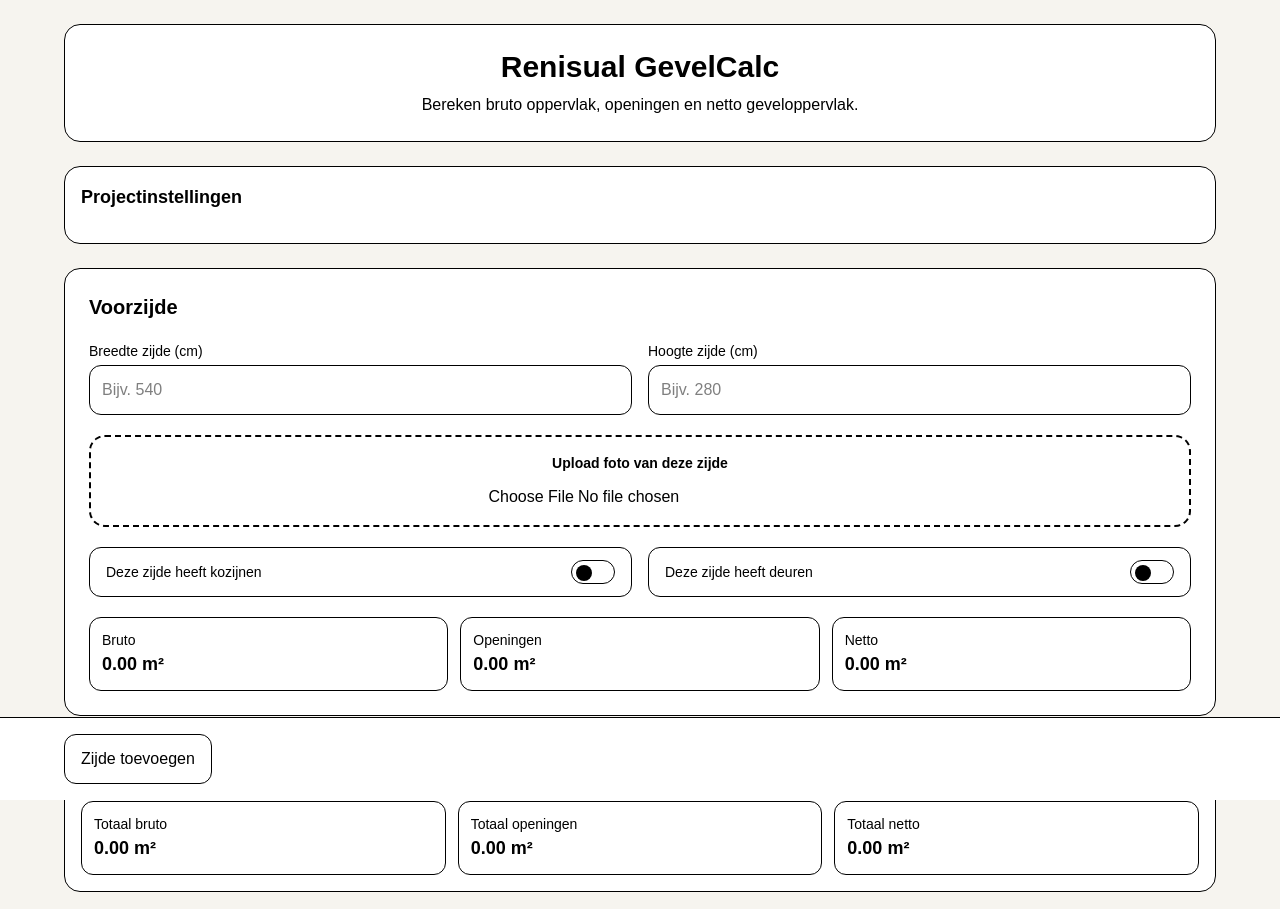
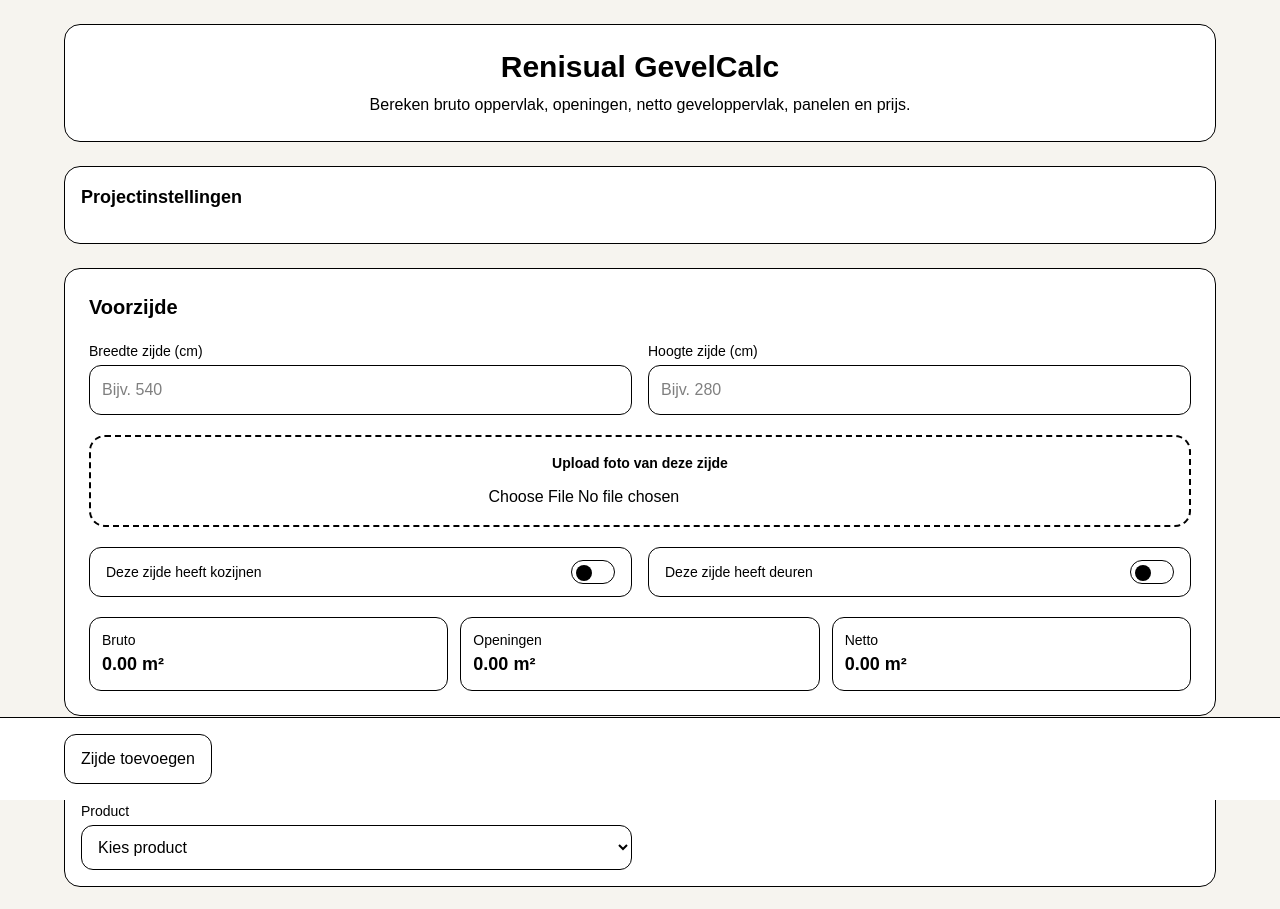
Before and after one commit to cryptoprins-ship-it/renisual, a Next.js app: page /gevelcalc in a window 1280 px wide. Shown: the top 909 px of the page. Built offline with nearby package versions, Linux system fonts and the light colour scheme.

Commit message:
Add product selection, orientation and material calc

```diff
--- a/app/gevelcalc/page.tsx
+++ b/app/gevelcalc/page.tsx
@@ -1,6 +1,9 @@
 "use client";
 
 import { useMemo, useState } from "react";
+
+import { products, type Orientation } from "@/lib/productCatalog";
+import { calculateMaterials } from "@/lib/calculateMaterials";
 
 type YesNo = "yes" | "no";
 type OpeningType = "window" | "door" | "other";
@@ -41,7 +44,12 @@
   return {
     id: crypto.randomUUID(),
     type,
-    label: type === "window" ? "Kozijnen" : type === "door" ? "Deuren" : "Overige opening",
+    label:
+      type === "window"
+        ? "Kozijnen"
+        : type === "door"
+          ? "Deuren"
+          : "Overige opening",
     width: "",
     height: "",
     count: "1",
@@ -77,50 +85,85 @@
       className="flex w-full items-center justify-between rounded-xl border border-black bg-white px-4 py-3 text-left"
     >
       <span className="text-sm font-medium">{label}</span>
-      <span className={`relative h-6 w-11 rounded-full border border-black ${checked ? "bg-black" : "bg-white"}`}>
-        <span className={`absolute top-1 h-4 w-4 rounded-full transition ${checked ? "left-6 bg-white" : "left-1 bg-black"}`} />
+      <span
+        className={`relative h-6 w-11 rounded-full border border-black ${
+          checked ? "bg-black" : "bg-white"
+        }`}
+      >
+        <span
+          className={`absolute top-1 h-4 w-4 rounded-full transition ${
+            checked ? "left-6 bg-white" : "left-1 bg-black"
+          }`}
+        />
       </span>
     </button>
   );
 }
 
 export default function GevelCalcPage() {
+  // #State: zijdes en koppelingen
   const [sides, setSides] = useState<Side[]>([createSide(0)]);
   const [frontBackSame, setFrontBackSame] = useState(false);
   const [leftRightSame, setLeftRightSame] = useState(false);
 
+  // #State: productkeuze en richting
+  const [selectedProductId, setSelectedProductId] = useState("");
+  const [orientation, setOrientation] = useState<Orientation>("horizontal");
+
+  // #Gekozen product uit productCatalog.ts
+  const selectedProduct = products.find(
+    (product) => product.id === selectedProductId
+  );
+
+  // #Helper: gekoppelde breedte ophalen
   function getResolvedWidth(side: Side, index: number) {
     if (index === 1 && frontBackSame && sides[0]) return sides[0].width;
     if (index === 3 && leftRightSame && sides[2]) return sides[2].width;
     return side.width;
   }
 
+  // #Helper: gekoppelde hoogte ophalen
   function getResolvedHeight(side: Side, index: number) {
     if (index === 1 && frontBackSame && sides[0]) return sides[0].height;
     if (index === 3 && leftRightSame && sides[2]) return sides[2].height;
     return side.height;
   }
 
+  // #Calculator: bruto oppervlak per zijde
   function grossM2(side: Side, index: number) {
-    return round2((toNumber(getResolvedWidth(side, index)) / 100) * (toNumber(getResolvedHeight(side, index)) / 100));
+    return round2(
+      (toNumber(getResolvedWidth(side, index)) / 100) *
+        (toNumber(getResolvedHeight(side, index)) / 100)
+    );
   }
 
+  // #Calculator: totaal openingen per zijde
   function openingsM2(side: Side) {
     return round2(
       side.openings.reduce((sum, opening) => {
-        return sum + (toNumber(opening.width) / 100) * (toNumber(opening.height) / 100) * toNumber(opening.count);
+        return (
+          sum +
+          (toNumber(opening.width) / 100) *
+            (toNumber(opening.height) / 100) *
+            toNumber(opening.count)
+        );
       }, 0)
     );
   }
 
+  // #Calculator: netto oppervlak per zijde
   function netM2(side: Side, index: number) {
     return round2(Math.max(0, grossM2(side, index) - openingsM2(side)));
   }
 
+  // #Update zijde
   function updateSide(sideId: string, updater: (side: Side) => Side) {
-    setSides((prev) => prev.map((side) => (side.id === sideId ? updater(side) : side)));
+    setSides((prev) =>
+      prev.map((side) => (side.id === sideId ? updater(side) : side))
+    );
   }
 
+  // #Zijde toevoegen
   function addSide() {
     setSides((prev) => {
       if (prev.length >= MAX_SIDES) return prev;
@@ -128,31 +171,46 @@
     });
   }
 
+  // #Zijde verwijderen
   function removeSide(sideId: string) {
     setSides((prev) => prev.filter((side) => side.id !== sideId));
   }
 
+  // #Kozijnen aan/uit
   function setHasWindows(sideId: string, checked: boolean) {
     updateSide(sideId, (side) => ({
       ...side,
       hasWindows: checked ? "yes" : "no",
       openings: checked
-        ? [createOpening("window"), ...side.openings.filter((o) => o.type !== "window")]
+        ? [
+            createOpening("window"),
+            ...side.openings.filter((o) => o.type !== "window"),
+          ]
         : side.openings.filter((o) => o.type !== "window"),
     }));
   }
 
+  // #Deuren aan/uit
   function setHasDoors(sideId: string, checked: boolean) {
     updateSide(sideId, (side) => ({
       ...side,
       hasDoors: checked ? "yes" : "no",
       openings: checked
-        ? [...side.openings.filter((o) => o.type !== "door"), createOpening("door")]
+        ? [
+            ...side.openings.filter((o) => o.type !== "door"),
+            createOpening("door"),
+          ]
         : side.openings.filter((o) => o.type !== "door"),
     }));
   }
 
-  function updateOpening(sideId: string, openingId: string, field: keyof OpeningGroup, value: string) {
+  // #Opening wijzigen
+  function updateOpening(
+    sideId: string,
+    openingId: string,
+    field: keyof OpeningGroup,
+    value: string
+  ) {
     updateSide(sideId, (side) => ({
       ...side,
       openings: side.openings.map((opening) =>
@@ -161,6 +219,7 @@
     }));
   }
 
+  // #Opening toevoegen
   function addOpening(sideId: string, type: OpeningType) {
     updateSide(sideId, (side) => ({
       ...side,
@@ -168,6 +227,7 @@
     }));
   }
 
+  // #Opening verwijderen
   function removeOpening(sideId: string, openingId: string) {
     updateSide(sideId, (side) => ({
       ...side,
@@ -175,6 +235,7 @@
     }));
   }
 
+  // #Foto uploaden per zijde
   function handleImageUpload(sideId: string, file: File | null) {
     if (!file || !file.type.startsWith("image/")) return;
 
@@ -184,6 +245,7 @@
     }));
   }
 
+  // #Totaaloverzicht: bruto, openingen en netto
   const totals = useMemo(() => {
     return sides.reduce(
       (sum, side, index) => {
@@ -196,14 +258,29 @@
     );
   }, [sides, frontBackSame, leftRightSame]);
 
+  // #Materiaalberekening: panelen, prijs en profielregels
+  const materialResult = useMemo(() => {
+    if (!selectedProduct) return null;
+
+    return calculateMaterials({
+      netM2: round2(totals.net),
+      product: selectedProduct,
+      orientation,
+    });
+  }, [selectedProduct, orientation, totals.net]);
+
   return (
     <main className="min-h-screen bg-[#f6f4ef] p-4 pb-28 text-black md:p-6">
       <div className="mx-auto max-w-6xl space-y-6">
+        {/* #Header */}
         <section className="rounded-2xl border border-black bg-white p-6 text-center">
           <h1 className="text-3xl font-bold">Renisual GevelCalc</h1>
-          <p className="mt-2">Bereken bruto oppervlak, openingen en netto geveloppervlak.</p>
+          <p className="mt-2">
+            Bereken bruto oppervlak, openingen, netto geveloppervlak, panelen en prijs.
+          </p>
         </section>
 
+        {/* #Projectinstellingen */}
         <section className="rounded-2xl border border-black bg-white p-4">
           <h2 className="text-lg font-semibold">Projectinstellingen</h2>
 
@@ -226,15 +303,24 @@
           </div>
         </section>
 
+        {/* #Zijdes */}
         {sides.map((side, index) => {
-          const isLinked = (index === 1 && frontBackSame) || (index === 3 && leftRightSame);
+          const isLinked =
+            (index === 1 && frontBackSame) || (index === 3 && leftRightSame);
 
           return (
-            <section key={side.id} className="rounded-2xl border border-black bg-white p-4 md:p-6">
+            <section
+              key={side.id}
+              className="rounded-2xl border border-black bg-white p-4 md:p-6"
+            >
               <div className="flex items-center justify-between gap-4">
                 <div>
                   <h2 className="text-xl font-semibold">{side.name}</h2>
-                  {isLinked && <p className="text-sm">Afmetingen worden automatisch overgenomen.</p>}
+                  {isLinked && (
+                    <p className="text-sm">
+                      Afmetingen worden automatisch overgenomen.
+                    </p>
+                  )}
                 </div>
 
                 {sides.length > 1 && (
@@ -248,36 +334,56 @@
                 )}
               </div>
 
+              {/* #Afmetingen */}
               <div className="mt-5 grid gap-4 md:grid-cols-2">
                 <div>
-                  <label className="mb-1 block text-sm font-medium">Breedte zijde (cm)</label>
+                  <label className="mb-1 block text-sm font-medium">
+                    Breedte zijde (cm)
+                  </label>
                   <input
                     className="w-full rounded-xl border border-black p-3 disabled:bg-neutral-100"
                     value={getResolvedWidth(side, index)}
                     disabled={isLinked}
-                    onChange={(e) => updateSide(side.id, (s) => ({ ...s, width: e.target.value }))}
+                    onChange={(e) =>
+                      updateSide(side.id, (s) => ({
+                        ...s,
+                        width: e.target.value,
+                      }))
+                    }
                     placeholder="Bijv. 540"
                   />
                 </div>
 
                 <div>
-                  <label className="mb-1 block text-sm font-medium">Hoogte zijde (cm)</label>
+                  <label className="mb-1 block text-sm font-medium">
+                    Hoogte zijde (cm)
+                  </label>
                   <input
                     className="w-full rounded-xl border border-black p-3 disabled:bg-neutral-100"
                     value={getResolvedHeight(side, index)}
                     disabled={isLinked}
-                    onChange={(e) => updateSide(side.id, (s) => ({ ...s, height: e.target.value }))}
+                    onChange={(e) =>
+                      updateSide(side.id, (s) => ({
+                        ...s,
+                        height: e.target.value,
+                      }))
+                    }
                     placeholder="Bijv. 280"
                   />
                 </div>
               </div>
 
+              {/* #Foto upload */}
               <div className="mt-5 rounded-2xl border-2 border-dashed border-black p-4 text-center">
-                <p className="mb-3 text-sm font-semibold">Upload foto van deze zijde</p>
+                <p className="mb-3 text-sm font-semibold">
+                  Upload foto van deze zijde
+                </p>
                 <input
                   type="file"
                   accept="image/*"
-                  onChange={(e) => handleImageUpload(side.id, e.target.files?.[0] ?? null)}
+                  onChange={(e) =>
+                    handleImageUpload(side.id, e.target.files?.[0] ?? null)
+                  }
                 />
 
                 {side.previewUrl && (
@@ -289,6 +395,7 @@
                 )}
               </div>
 
+              {/* #Kozijnen en deuren */}
               <div className="mt-5 grid gap-4 md:grid-cols-2">
                 <ToggleSwitch
                   checked={side.hasWindows === "yes"}
@@ -303,12 +410,16 @@
                 />
               </div>
 
+              {/* #Openingen */}
               {side.openings.length > 0 && (
                 <div className="mt-5 space-y-4 rounded-2xl border border-black p-4">
                   <h3 className="font-semibold">Openingen</h3>
 
                   {side.openings.map((opening) => (
-                    <div key={opening.id} className="rounded-xl border border-black p-4">
+                    <div
+                      key={opening.id}
+                      className="rounded-xl border border-black p-4"
+                    >
                       <div className="flex justify-between gap-4">
                         <h4 className="font-semibold">{opening.label}</h4>
                         <button
@@ -325,82 +436,248 @@
                           className="rounded-xl border border-black p-3"
                           placeholder="Breedte cm"
                           value={opening.width}
-                          onChange={(e) => updateOpening(side.id, opening.id, "width", e.target.value)}
+                          onChange={(e) =>
+                            updateOpening(
+                              side.id,
+                              opening.id,
+                              "width",
+                              e.target.value
+                            )
+                          }
                         />
 
                         <input
                           className="rounded-xl border border-black p-3"
                           placeholder="Hoogte cm"
                           value={opening.height}
-                          onChange={(e) => updateOpening(side.id, opening.id, "height", e.target.value)}
+                          onChange={(e) =>
+                            updateOpening(
+                              side.id,
+                              opening.id,
+                              "height",
+                              e.target.value
+                            )
+                          }
                         />
 
                         <input
                           className="rounded-xl border border-black p-3"
                           placeholder="Aantal"
                           value={opening.count}
-                          onChange={(e) => updateOpening(side.id, opening.id, "count", e.target.value)}
+                          onChange={(e) =>
+                            updateOpening(
+                              side.id,
+                              opening.id,
+                              "count",
+                              e.target.value
+                            )
+                          }
                         />
                       </div>
                     </div>
                   ))}
 
                   <div className="flex flex-wrap gap-3">
-                    <button type="button" onClick={() => addOpening(side.id, "window")} className="rounded-xl border border-black px-4 py-2">
+                    <button
+                      type="button"
+                      onClick={() => addOpening(side.id, "window")}
+                      className="rounded-xl border border-black px-4 py-2"
+                    >
                       + Extra kozijnmaat
                     </button>
-                    <button type="button" onClick={() => addOpening(side.id, "door")} className="rounded-xl border border-black px-4 py-2">
+                    <button
+                      type="button"
+                      onClick={() => addOpening(side.id, "door")}
+                      className="rounded-xl border border-black px-4 py-2"
+                    >
                       + Extra deurmaat
                     </button>
-                    <button type="button" onClick={() => addOpening(side.id, "other")} className="rounded-xl border border-black px-4 py-2">
+                    <button
+                      type="button"
+                      onClick={() => addOpening(side.id, "other")}
+                      className="rounded-xl border border-black px-4 py-2"
+                    >
                       + Overige opening
                     </button>
                   </div>
                 </div>
               )}
 
+              {/* #Berekening per zijde */}
               <div className="mt-5 grid gap-3 md:grid-cols-3">
                 <div className="rounded-xl border border-black p-3">
                   <div className="text-sm">Bruto</div>
-                  <div className="text-lg font-semibold">{grossM2(side, index).toFixed(2)} m²</div>
+                  <div className="text-lg font-semibold">
+                    {grossM2(side, index).toFixed(2)} m²
+                  </div>
                 </div>
 
                 <div className="rounded-xl border border-black p-3">
                   <div className="text-sm">Openingen</div>
-                  <div className="text-lg font-semibold">{openingsM2(side).toFixed(2)} m²</div>
+                  <div className="text-lg font-semibold">
+                    {openingsM2(side).toFixed(2)} m²
+                  </div>
                 </div>
 
                 <div className="rounded-xl border border-black p-3">
                   <div className="text-sm">Netto</div>
-                  <div className="text-lg font-semibold">{netM2(side, index).toFixed(2)} m²</div>
+                  <div className="text-lg font-semibold">
+                    {netM2(side, index).toFixed(2)} m²
+                  </div>
                 </div>
               </div>
             </section>
           );
         })}
 
+        {/* #Productkeuze */}
+        <section className="rounded-2xl border border-black bg-white p-4">
+          <h2 className="text-lg font-semibold">Productkeuze</h2>
+
+          <div className="mt-4 grid gap-4 md:grid-cols-2">
+            <div>
+              <label className="mb-1 block text-sm font-medium">Product</label>
+              <select
+                className="w-full rounded-xl border border-black p-3"
+                value={selectedProductId}
+                onChange={(e) => {
+                  const productId = e.target.value;
+                  const product = products.find((item) => item.id === productId);
+
+                  setSelectedProductId(productId);
+
+                  if (product?.orientations[0]) {
+                    setOrientation(product.orientations[0]);
+                  }
+                }}
+              >
+                <option value="">Kies product</option>
+
+                {products.map((product) => (
+                  <option key={product.id} value={product.id}>
+                    {product.brand} - {product.name}
+                  </option>
+                ))}
+              </select>
+            </div>
+
+            {selectedProduct && (
+              <div>
+                <label className="mb-1 block text-sm font-medium">Richting</label>
+                <select
+                  className="w-full rounded-xl border border-black p-3"
+                  value={orientation}
+                  onChange={(e) => setOrientation(e.target.value as Orientation)}
+                >
+                  {selectedProduct.orientations.map((item) => (
+                    <option key={item} value={item}>
+                      {item === "horizontal" ? "Horizontaal" : "Verticaal"}
+                    </option>
+                  ))}
+                </select>
+              </div>
+            )}
+          </div>
+
+          {selectedProduct && (
+            <div className="mt-4 rounded-xl border border-black p-4">
+              <h3 className="font-semibold">
+                {selectedProduct.brand} - {selectedProduct.name}
+              </h3>
+              <p className="mt-2 text-sm">{selectedProduct.description}</p>
+              <p className="mt-2 text-sm">
+                Prijs: €{selectedProduct.pricePerM2ExVat.toFixed(2)} excl. btw
+                per m²
+              </p>
+              <p className="mt-1 text-sm">
+                Snijverlies: {selectedProduct.wasteFactor}%
+              </p>
+            </div>
+          )}
+        </section>
+
+        {/* #Totaaloverzicht */}
         <section className="rounded-2xl border border-black bg-white p-4">
           <h2 className="text-lg font-semibold">Totaaloverzicht</h2>
 
           <div className="mt-4 grid gap-3 md:grid-cols-3">
             <div className="rounded-xl border border-black p-3">
               <div className="text-sm">Totaal bruto</div>
-              <div className="text-lg font-semibold">{round2(totals.gross).toFixed(2)} m²</div>
+              <div className="text-lg font-semibold">
+                {round2(totals.gross).toFixed(2)} m²
+              </div>
             </div>
 
             <div className="rounded-xl border border-black p-3">
               <div className="text-sm">Totaal openingen</div>
-              <div className="text-lg font-semibold">{round2(totals.openings).toFixed(2)} m²</div>
+              <div className="text-lg font-semibold">
+                {round2(totals.openings).toFixed(2)} m²
+              </div>
             </div>
 
             <div className="rounded-xl border border-black p-3">
               <div className="text-sm">Totaal netto</div>
-              <div className="text-lg font-semibold">{round2(totals.net).toFixed(2)} m²</div>
+              <div className="text-lg font-semibold">
+                {round2(totals.net).toFixed(2)} m²
+              </div>
             </div>
           </div>
         </section>
+
+        {/* #Materiaalberekening */}
+        {selectedProduct && materialResult && (
+          <section className="rounded-2xl border border-black bg-white p-4">
+            <h2 className="text-lg font-semibold">Materiaalberekening</h2>
+
+            <div className="mt-4 grid gap-3 md:grid-cols-3">
+              <div className="rounded-xl border border-black p-3">
+                <div className="text-sm">Netto incl. snijverlies</div>
+                <div className="text-lg font-semibold">
+                  {materialResult.netWithWaste.toFixed(2)} m²
+                </div>
+              </div>
+
+              <div className="rounded-xl border border-black p-3">
+                <div className="text-sm">Benodigde panelen</div>
+                <div className="text-lg font-semibold">
+                  {materialResult.panelCount}
+                </div>
+              </div>
+
+              <div className="rounded-xl border border-black p-3">
+                <div className="text-sm">Materiaalprijs excl. btw</div>
+                <div className="text-lg font-semibold">
+                  €{materialResult.materialPriceExVat.toFixed(2)}
+                </div>
+              </div>
+            </div>
+
+            <div className="mt-4 rounded-xl border border-black p-4 text-sm">
+              <p>
+                Verbindingsprofiel:{" "}
+                {materialResult.needsConnectionProfile ? "Ja" : "Nee"}
+              </p>
+              <p>
+                Startprofiel: {materialResult.needsStartProfile ? "Ja" : "Nee"}
+              </p>
+              <p>
+                Beginprofiel indicatie:{" "}
+                {materialResult.needsStartProfile
+                ? `${round2(totals.gross > 0 ? totals.net : 0)} m² gevel aanwezig - lengteberekening volgt`
+              : "Niet nodig"}
+              </p>
+              <p>
+                Eindprofiel: {materialResult.needsEndProfile ? "Ja" : "Nee"}
+              </p>
+              <p>
+                Hoekprofiel: {materialResult.needsCornerProfile ? "Ja" : "Nee"}
+              </p>
+            </div>
+          </section>
+        )}
       </div>
 
+      {/* #Bottom action bar */}
       <div className="fixed inset-x-0 bottom-0 border-t border-black bg-white p-4">
         <div className="mx-auto flex max-w-6xl gap-3">
           <button
--- /dev/null
+++ b/lib/calculateMaterials.ts
@@ -0,0 +1,37 @@
+import type { Orientation, Product } from "./productCatalog";
+
+export function calculateMaterials({
+  netM2,
+  product,
+  orientation,
+}: {
+  netM2: number;
+  product: Product;
+  orientation: Orientation;
+}) {
+  const wasteMultiplier = 1 + product.wasteFactor / 100;
+  const netWithWaste = netM2 * wasteMultiplier;
+
+  const panelCount =
+    product.type === "panel" && product.panelAreaM2 > 0
+      ? Math.ceil(netWithWaste / product.panelAreaM2)
+      : 0;
+
+  const materialPriceExVat =
+    product.type === "panel"
+      ? panelCount * (product.pricePerPanelExVat ?? product.panelAreaM2 * product.pricePerM2ExVat)
+      : netWithWaste * product.pricePerM2ExVat;
+
+  const rules = product.profileRules[orientation];
+
+  return {
+    netM2,
+    netWithWaste,
+    panelCount,
+    materialPriceExVat,
+    needsConnectionProfile: rules.needsConnectionProfile,
+    needsStartProfile: rules.needsStartProfile,
+    needsEndProfile: rules.needsEndProfile,
+    needsCornerProfile: rules.needsCornerProfile,
+  };
+}
```
Also changed, not shown: lib/calculateFacadeMaterials.ts (deleted).
